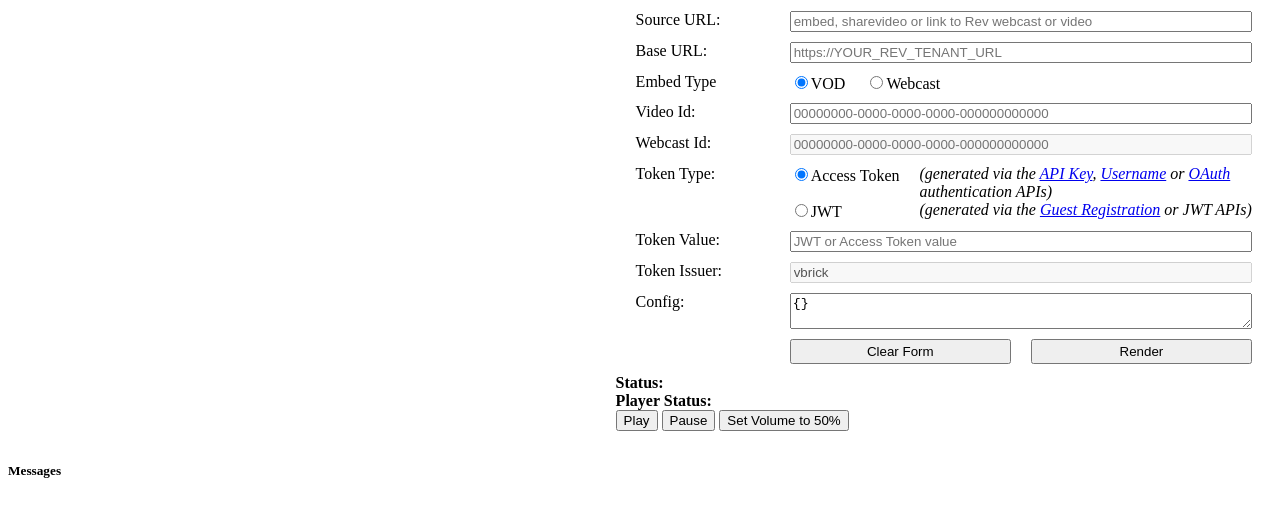
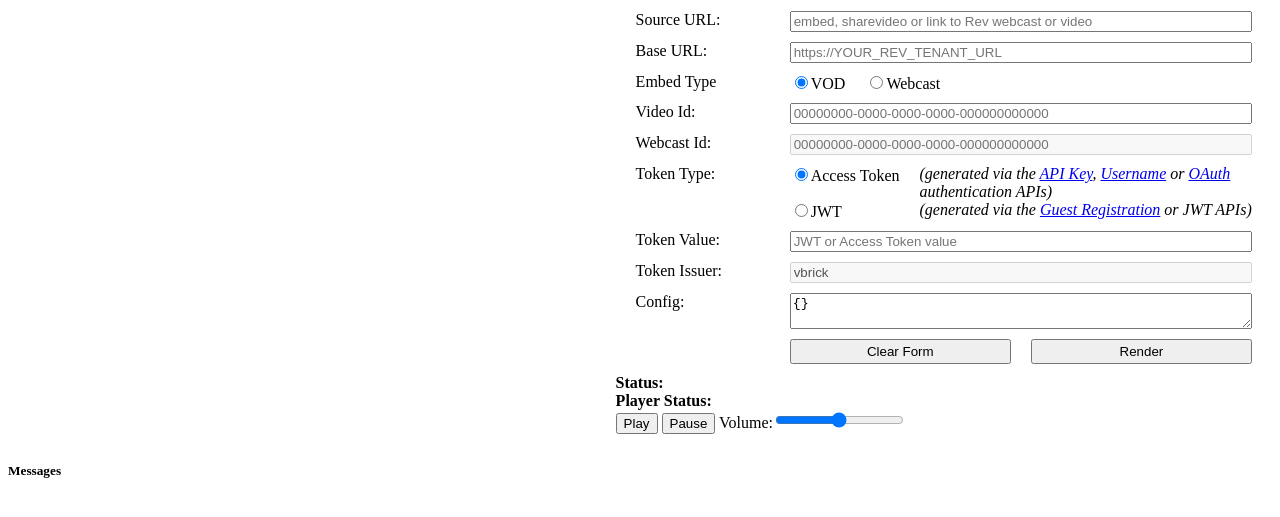
Before and after one commit to vbrick/rev-sdk-js, a website built with webpack: page demo/index.html in a window 1280 px wide. Shown: the part 79-596 px from the top of the page. Built offline with nearby package versions, Linux system fonts and the light colour scheme.

Commit message:
Change set volume to a slider

```diff
--- a/demo/index.html
+++ b/demo/index.html
@@ -124,7 +124,7 @@
 				<div>
 					<input type="button" name="Play" value="Play" onclick="vbrickEmbed.play()" />
 					<input type="button" name="Pause" value="Pause" onclick="vbrickEmbed.pause()" />
-					<input type="button" name="SetVolume" value="Set Volume to 50%" onclick="vbrickEmbed.setVolume(0.5)" />
+					Volume:<input type="range" min="0" max="1"  step="0.01" onchange="vbrickEmbed.setVolume(this.value)" />
 				</div>
 			</div>
 		</div>
```
